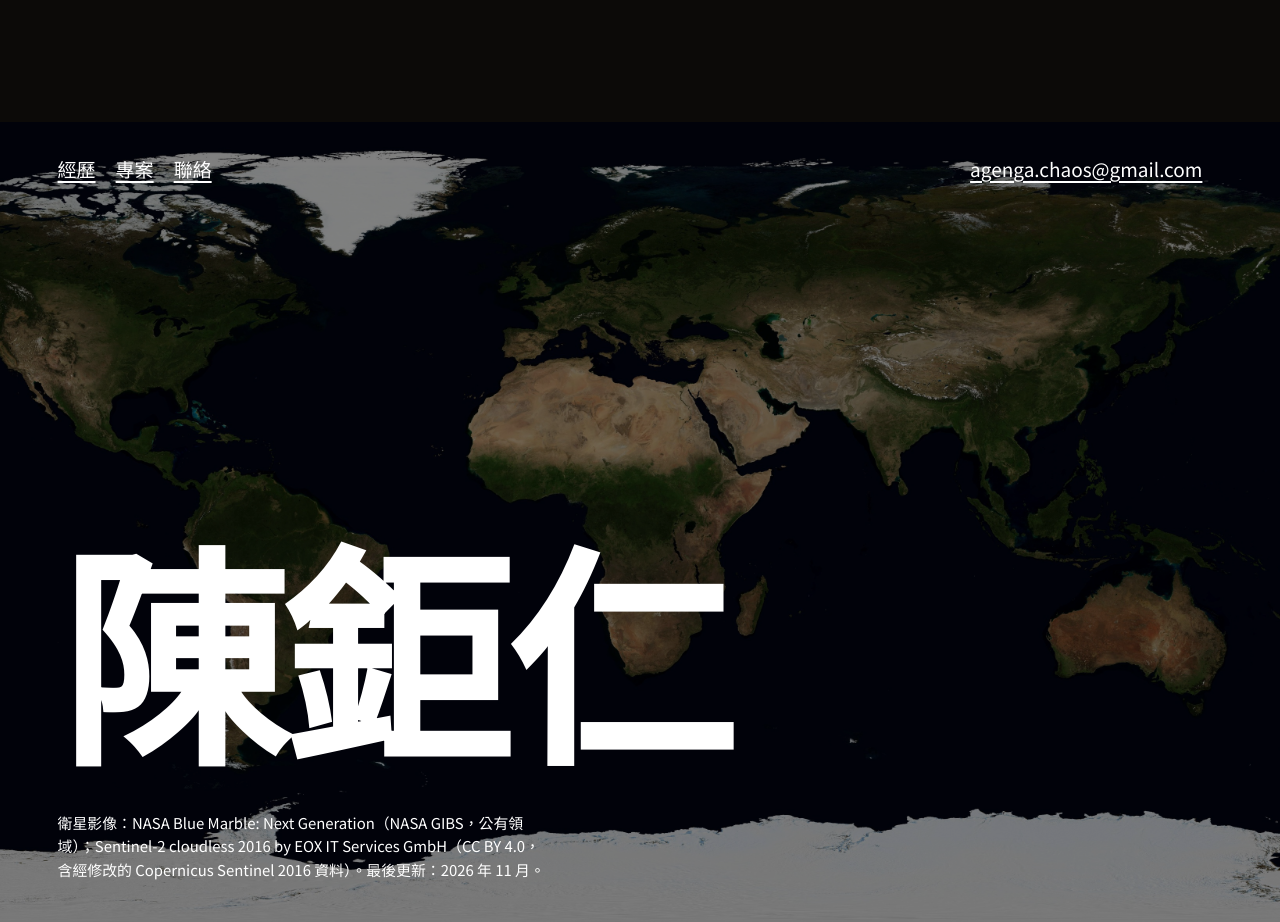
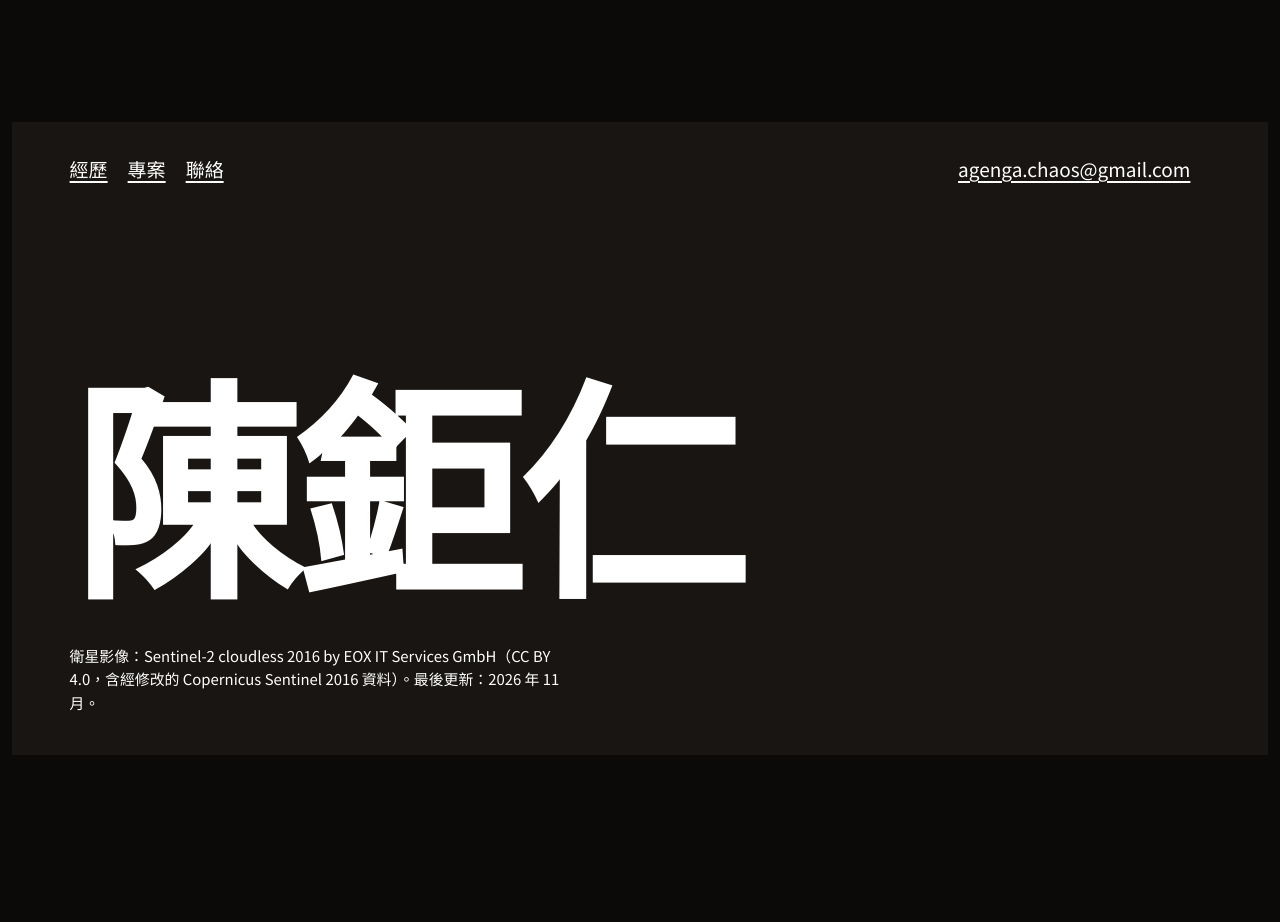
Before and after one commit to agenga0320/agenga0320.github.io, a plain HTML site: page index.html in a window 1280 px wide. Shown: the part 8220-9142 px from the top of the page. After the commit the page ends 8975 px from the top, so only its background shows below. Drawn offline with Linux system fonts and the light colour scheme.

Commit message:
Remove footer earth image
Co-Authored-By: Claude Opus 5.5 <noreply@anthropic.com>

```diff
--- a/index.html
+++ b/index.html
@@ -113,9 +113,8 @@
   .rows dd { margin:0; }
 
   /* footer */
-  footer { position:relative; height:100svh; min-height:560px; overflow:hidden; margin-top:var(--m); }
-  footer > img { position:absolute; inset:0; width:100%; height:100%; object-fit:cover; object-position:80% 45%; filter:brightness(.5); }
-  .ft { position:absolute; inset:0; display:flex; flex-direction:column; justify-content:space-between; padding:32px var(--pad) 40px; }
+  footer { margin:var(--m) var(--m) 0; background:var(--surface); }
+  .ft { display:flex; flex-direction:column; justify-content:space-between; gap:clamp(96px, 16vw, 240px); padding:32px var(--pad) 40px; }
   .ft-top { display:flex; justify-content:space-between; gap:24px; flex-wrap:wrap; }
   .ft-top a { margin-right:20px; }
   .big { font-family:var(--display); font-weight:900; font-size:clamp(5rem, 18vw, 18rem); line-height:1; letter-spacing:-0.03em; margin:0 0 24px; }
@@ -136,7 +135,6 @@
     .names li { padding:20px 0; }
     .rows { grid-template-columns:1fr; gap:2px; }
     .rows dd { margin-bottom:16px; }
-    footer { height:88svh; }
   }
   @media (prefers-reduced-motion:reduce) {
     html { scroll-behavior:auto; }
@@ -281,7 +279,7 @@
         <p class="desc">為一家日本企業重建官網而自製的主題。從 EPS 原始檔自行轉出 SVG 商標，以設計 token 管理配色並實測 WCAG 對比度，支援日・英・簡中三語與 OGP 自動產生。PHP・CSS・Python。</p></li>
       <li class="rv"><button type="button"><span class="nm">台灣行政區衛星片</span><span class="meta">影片・2026</span></button>
         <img src="img/tp.jpg" alt="台北盆地的衛星影像" width="2800" height="1680" loading="lazy">
-        <p class="desc">用衛星影像與 3D 運鏡介紹台灣行政區，全部以程式生成的影片；頁尾的地球影像也是片中用的素材。Remotion・WebGL・FFmpeg。</p></li>
+        <p class="desc">用衛星影像與 3D 運鏡介紹台灣行政區，全部以程式生成的影片。Remotion・WebGL・FFmpeg。</p></li>
       <li class="rv"><button type="button"><span class="nm">日本麻將點數計算機</span><span class="meta">Android・2026</span></button>
         <p class="desc">輸入手牌即可算出符數、翻數與點數，以 GitHub Releases 發布 APK。Kotlin・Gradle。</p></li>
       <li class="rv"><button type="button"><span class="nm">myHistoryViewer</span><span class="meta">Web・2026</span></button>
@@ -328,7 +326,6 @@
 </div>
 
 <footer>
-  <img src="img/world.jpg" alt="從太空看的地球全圖衛星影像" width="4096" height="2048" loading="lazy">
   <div class="ft">
     <div class="ft-top">
       <nav aria-label="頁尾導覽"><a href="#career">經歷</a><a href="#work">專案</a><a href="#contact">聯絡</a></nav>
@@ -336,8 +333,7 @@
     </div>
     <div>
       <p class="big">陳鉅仁</p>
-      <!-- taste-skill-ignore: "Next Generation" is the dataset's proper name -->
-      <p class="credit">衛星影像：NASA Blue Marble: Next Generation（NASA GIBS，公有領域）；Sentinel-2 cloudless 2016 by EOX IT Services GmbH（CC BY 4.0，含經修改的 Copernicus Sentinel 2016 資料）。最後更新：2026 年 11 月。</p>
+      <p class="credit">衛星影像：Sentinel-2 cloudless 2016 by EOX IT Services GmbH（CC BY 4.0，含經修改的 Copernicus Sentinel 2016 資料）。最後更新：2026 年 11 月。</p>
     </div>
   </div>
 </footer>
```
Also changed, not shown: img/world.jpg (deleted).
